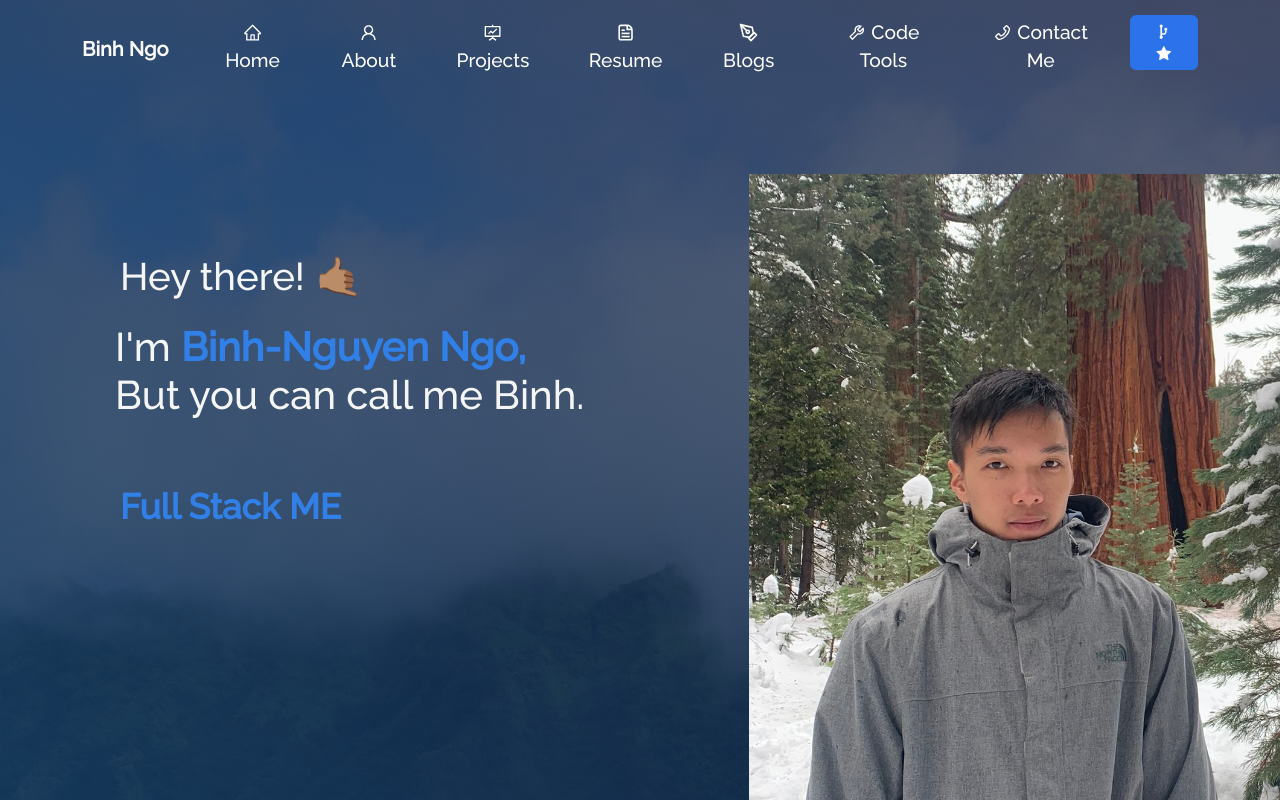
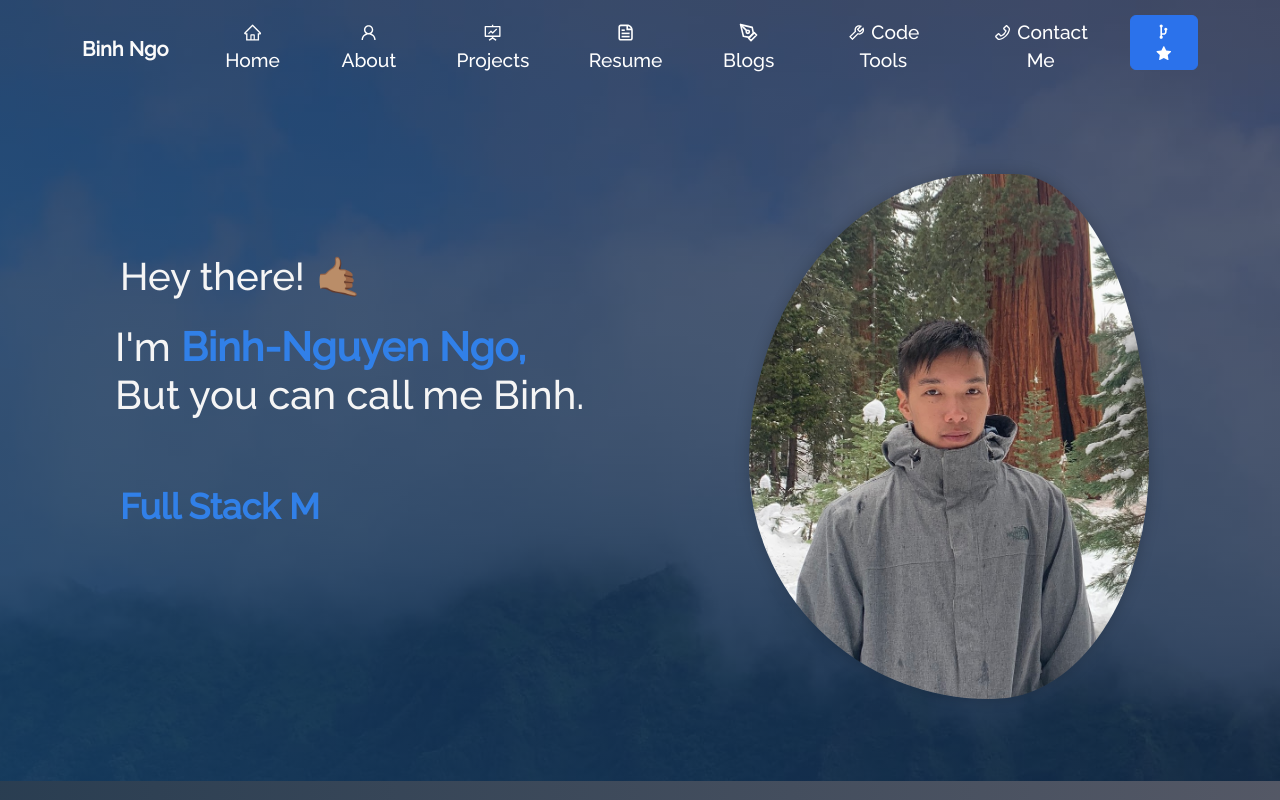
Before and after one commit to binh-ngo/react-portfolio, a React (Create React App) app: page / in a window 1280 px wide. Shown: the top 800 px of the page. Built offline with nearby package versions, Linux system fonts and the light colour scheme.

Commit message:
fixed home image

```diff
--- a/src/components/Home/Home.js
+++ b/src/components/Home/Home.js
@@ -33,7 +33,7 @@ function Home() {
               <img
                 src={profile}
                 alt="home pic"
-                className="blob"
+                className="blob-home"
                 style={{ maxHeight: "700px" }}
               />
             </Col>
```
